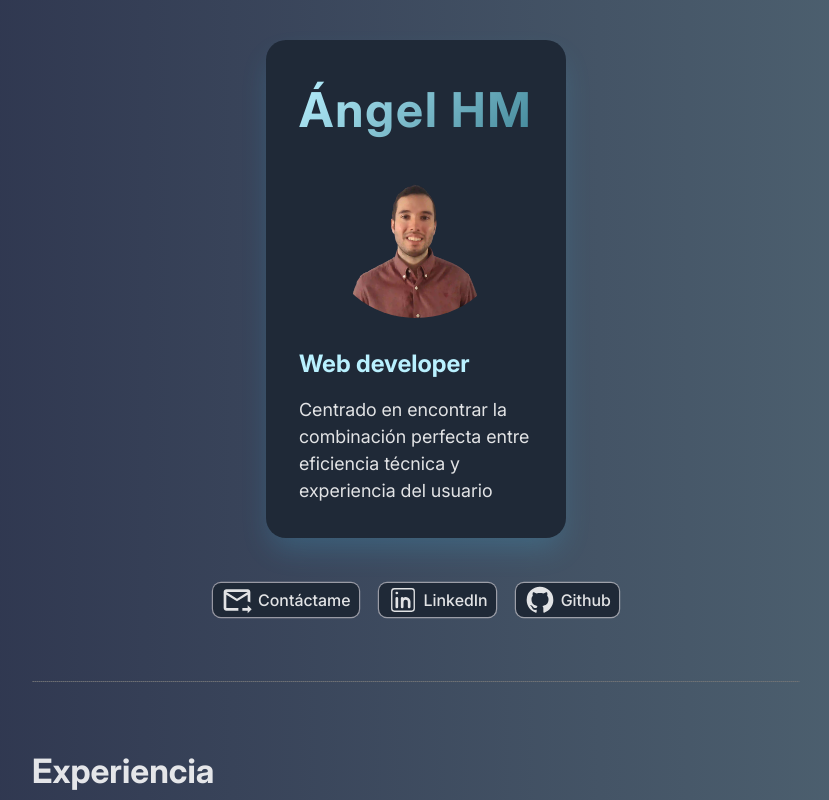
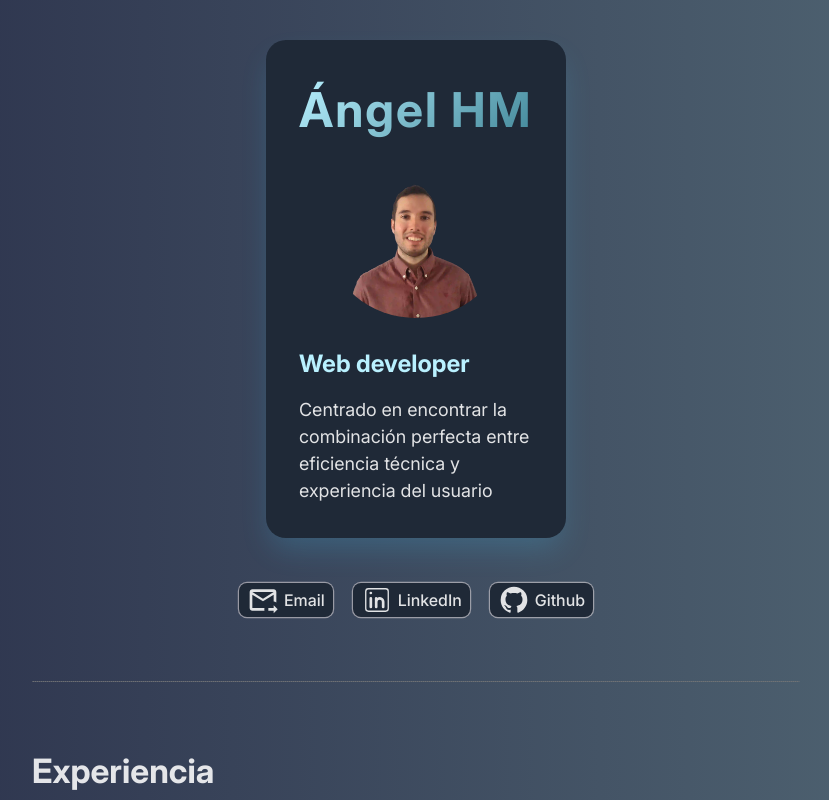
Before and after one commit to higueromora/portfolio, a React (Vite) app: page / in a window 1280 px wide. Shown: the top 800 px of the page, without its empty margins (224-1053 px from the left). Built offline with nearby package versions, Linux system fonts and the light colour scheme; the HTML template or start-up script is replaced by a standard one.

Commit message:
texto email y quitar gif del osito

```diff
--- a/src/App.jsx
+++ b/src/App.jsx
@@ -16,7 +16,6 @@ import { EmailContact } from './components/EmailContact'
 import ProjectCard from './components/ProjectCard'
 import HeaderComponent from './components/HeaderComponent'
 import { GithubIcon, LinkedinIcon, EmailIcon, JavascriptIcon, JqueryIcon, MysqlIcon, PhpIcon, LaravelIcon, ReactIcon, NodeIcon, TypescriptIcon, TailwindcssIcon } from './components/icons/Icons';
-import osito from './assets/osito.gif'
 
 function App() {
 
@@ -27,7 +26,7 @@ function App() {
       <HeaderComponent pictureCV={pictureCV} pictureCV2={pictureCV2}>
       </HeaderComponent>
       <nav className="nav-socials">
-        <SocialCard Title="Contáctame" icon={<EmailIcon />} href="mailto:angelmoradev@gmail.com" />
+        <SocialCard Title="Email" icon={<EmailIcon />} href="mailto:angelmoradev@gmail.com" />
         <SocialCard Title="LinkedIn" icon={<LinkedinIcon />} href="https://www.linkedin.com/in/angel-higuero-mora/" />
         <SocialCard Title="Github" icon={<GithubIcon />} href="https://github.com/higueromora" />
       </nav>
@@ -97,7 +96,7 @@ function App() {
         viewCodeLink="https://github.com/higueromora/DatingApp-LoveByMe-Laravel"
       />
 
-      <EmailContact osito={osito} />
+      <EmailContact />
 
     </>
   )
--- a/src/components/EmailContact.jsx
+++ b/src/components/EmailContact.jsx
@@ -1,16 +1,15 @@
 
 
-export const EmailContact = ({ osito }) => {
+export const EmailContact = () => {
     return (
         <div className='container-email'>
-            <img loading='lazy' src={osito} alt="Hola" />
             <div className='title-email'>
                 <h1>angelmoradev@gmail.com </h1>
 
             </div>
             <div style={{ display: 'flex', gap: '12px', alignItems: 'center' }}>
                 <a className='contact-button' href="mailto:angelmoradev@gmail.com">
-                    Contáctame
+                    Email
                 </a>
             </div>
         </div>
```
